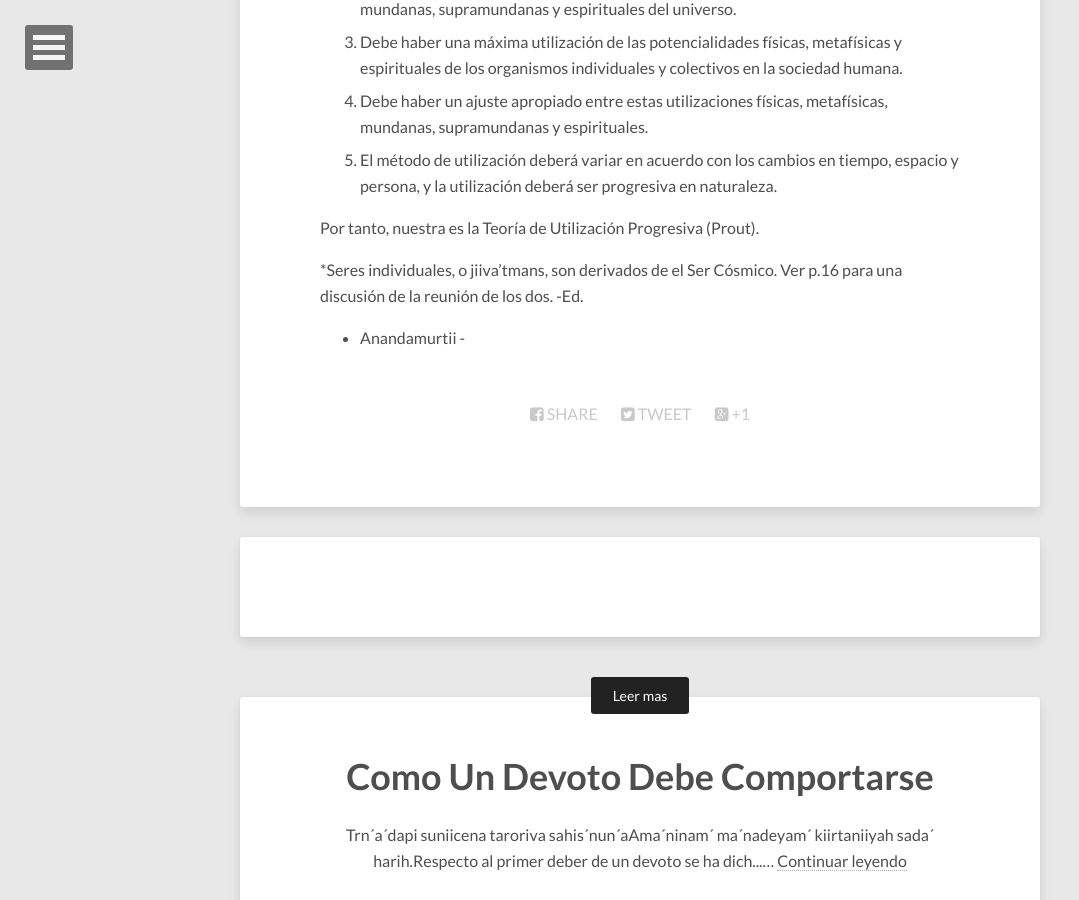
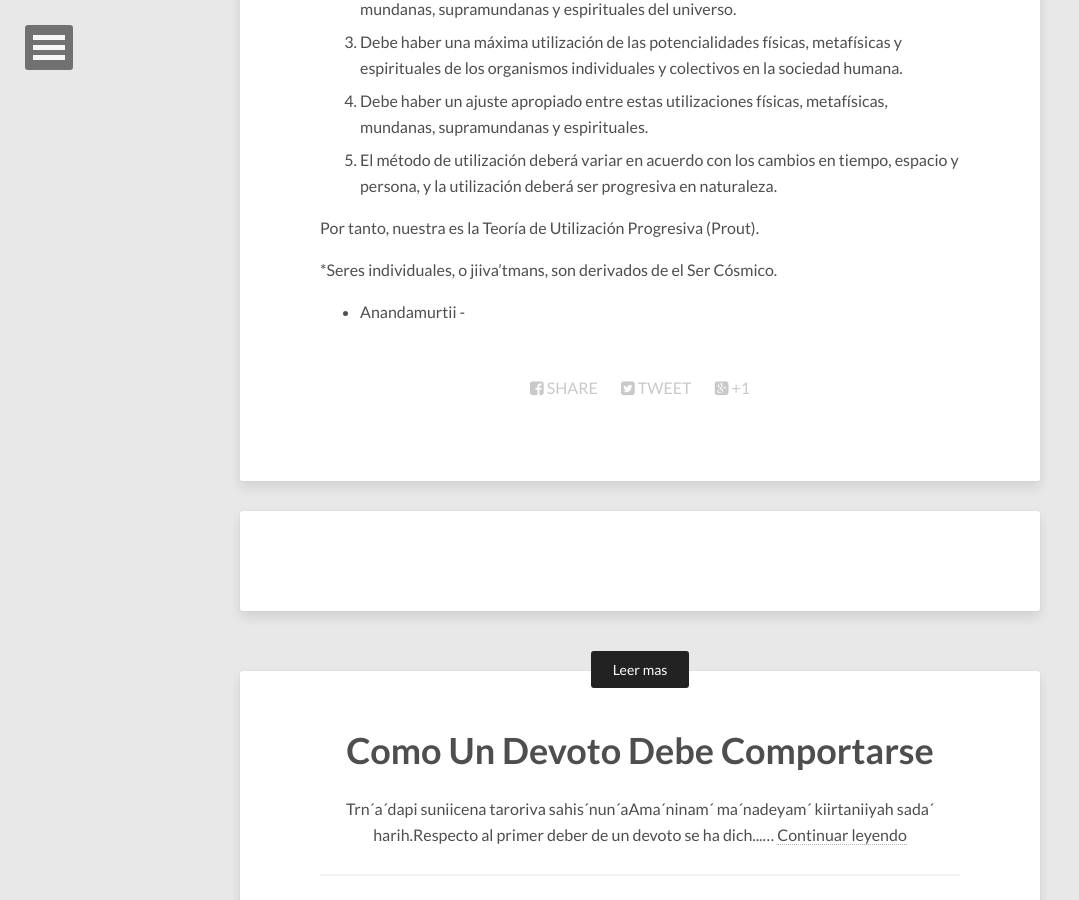
Before and after one commit to anandamurtiidiscursos/anandamurtiidiscursos.github.io, a Jekyll site: the page built from _posts/1959-06-05-La-hermandad-cosmica.md, in a window 1280 px wide and 900 px high, scrolled down 4798 px. Shown: the whole window, without its empty margins (0-1079 px from the left). Built offline with Jekyll 4.4.1, drawn with Linux system fonts in a browser that asks for light colours; nearby versions of some CDN libraries; comment, search, counter and statistics services are not loaded.

Commit message:
Updated 1959-06-05-La-hermandad-cosmica.md

```diff
--- a/_posts/1959-06-05-La-hermandad-cosmica.md
+++ b/_posts/1959-06-05-La-hermandad-cosmica.md
@@ -2,6 +2,7 @@
 published: true
 layout: post
 ---
+
 
 
 
@@ -65,6 +66,6 @@ Los principios de Prout dependen en los siguientes factores fundamentales:
 Por tanto, nuestra es la Teoría de Utilización Progresiva (Prout).
 
 
-*Seres individuales, o jiiva'tmans, son derivados de el Ser Cósmico. Ver p.16 para una discusión de la reunión de los dos. -Ed.
+*Seres individuales, o jiiva'tmans, son derivados de el Ser Cósmico.
 
 - Anandamurtii -
```
